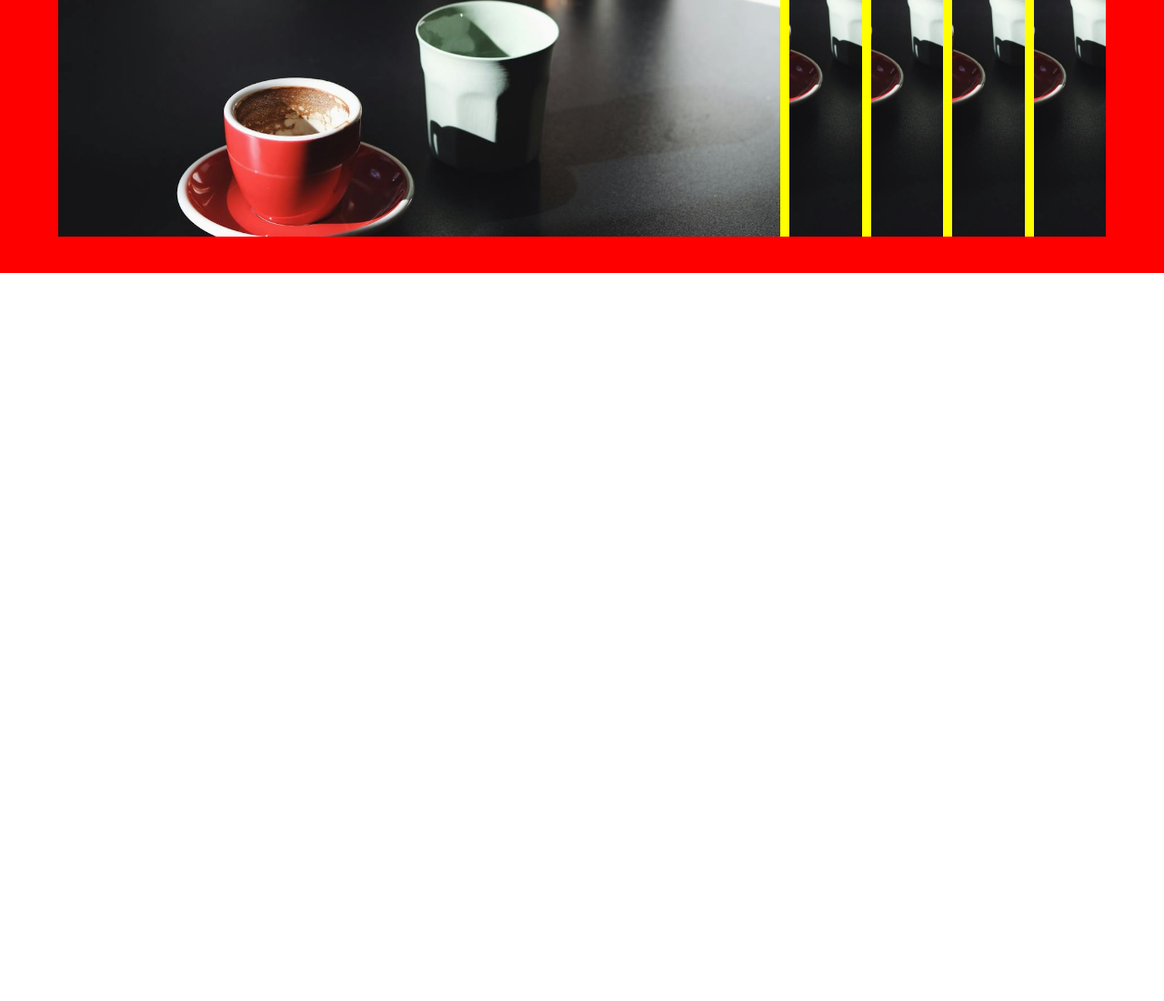
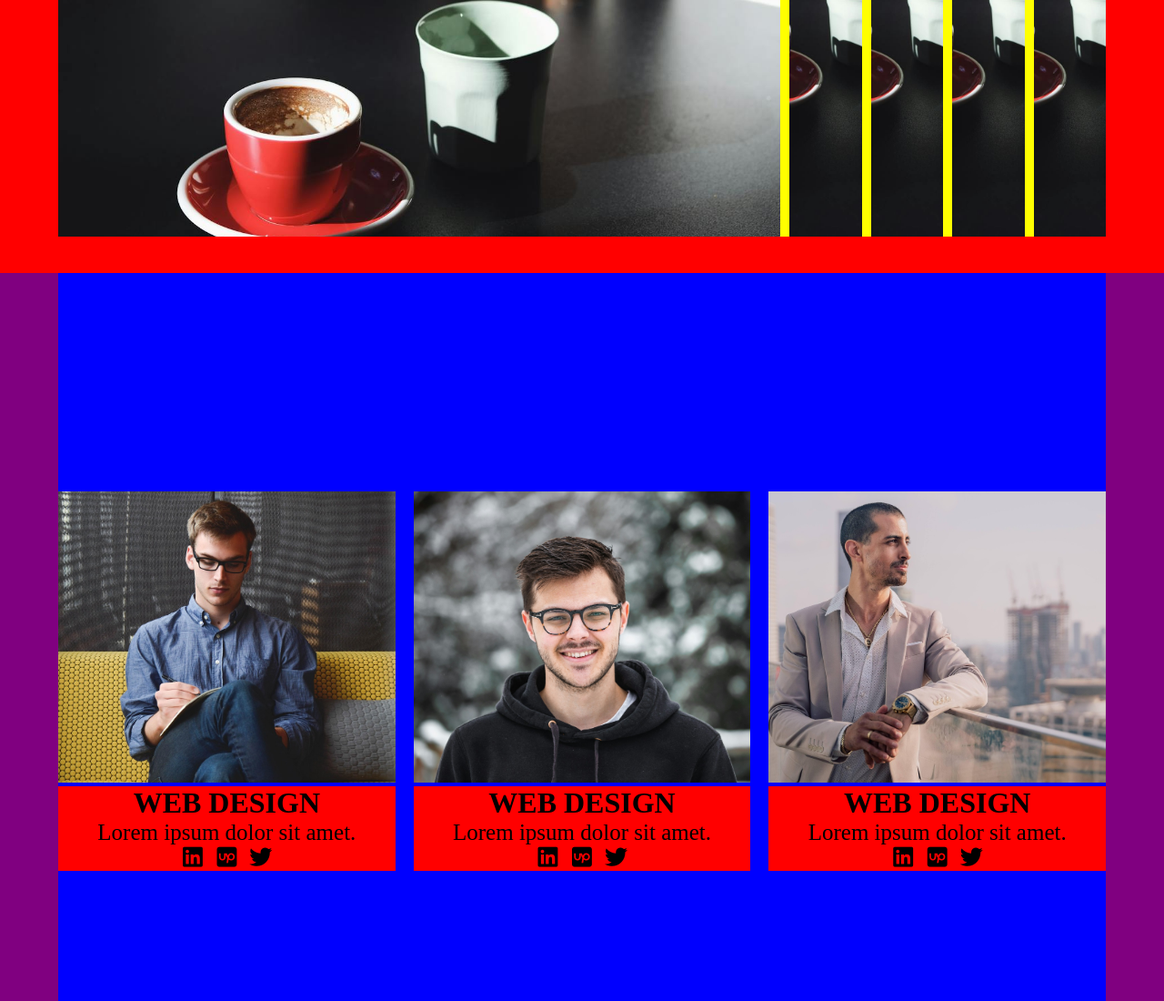
Before and after one commit to al-bariul/card-hover-effect, a plain HTML site: page index.html in a window 1280 px wide. Shown: the part 500-1600 px from the top of the page at 91% size. Before the commit the page ends 800 px from the top, so only its background shows below. Drawn offline with Linux system fonts and the light colour scheme.

Commit message:
second card html css almost done

```diff
--- a/index.html
+++ b/index.html
@@ -5,6 +5,13 @@
     <meta name="viewport" content="width=device-width, initial-scale=1.0" />
     <title>Card Hover Effect</title>
     <link rel="stylesheet" href="style.css" />
+    <link
+      rel="stylesheet"
+      href="https://cdnjs.cloudflare.com/ajax/libs/font-awesome/7.0.1/css/all.min.css"
+      integrity="sha512-2SwdPD6INVrV/lHTZbO2nodKhrnDdJK9/kg2XD1r9uGqPo1cUbujc+IYdlYdEErWNu69gVcYgdxlmVmzTWnetw=="
+      crossorigin="anonymous"
+      referrerpolicy="no-referrer"
+    />
   </head>
   <body>
     <div class="cards-container">
@@ -32,6 +39,47 @@
       </div>
     </div>
 
+    <div class="second-cards-container">
+      <div class="second-cards">
+        <div class="second-card">
+          <img src="1st.jpg" alt="" />
+          <div class="txt">
+            <h1>WEB DESIGN</h1>
+            <p>Lorem ipsum dolor sit amet.</p>
+            <div class="icons">
+              <i class="fa-brands fa-linkedin"></i>
+              <i class="fa-brands fa-square-upwork"></i>
+              <i class="fa-brands fa-twitter"></i>
+            </div>
+          </div>
+        </div>
+        <div class="second-card">
+          <img src="2nd.jpg" alt="" />
+          <div class="txt">
+            <h1>WEB DESIGN</h1>
+            <p>Lorem ipsum dolor sit amet.</p>
+            <div class="icons">
+              <i class="fa-brands fa-linkedin"></i>
+              <i class="fa-brands fa-square-upwork"></i>
+              <i class="fa-brands fa-twitter"></i>
+            </div>
+          </div>
+        </div>
+        <div class="second-card">
+          <img src="3rd.jpg" alt="" />
+          <div class="txt">
+            <h1>WEB DESIGN</h1>
+            <p>Lorem ipsum dolor sit amet.</p>
+            <div class="icons">
+              <i class="fa-brands fa-linkedin"></i>
+              <i class="fa-brands fa-square-upwork"></i>
+              <i class="fa-brands fa-twitter"></i>
+            </div>
+          </div>
+        </div>
+      </div>
+    </div>
+
     <script src="script.js"></script>
   </body>
 </html>
--- a/style.css
+++ b/style.css
@@ -58,3 +58,48 @@ h3 {
   opacity: 1;
   transition: opacity 0.2s ease 0.5s;
 }
+
+/* //////////////////////////
+///////////////////
+////////////
+ */
+.second-cards-container {
+  background-color: purple;
+  display: flex;
+  height: 100vh;
+  width: 100%;
+}
+
+.second-cards {
+  display: flex;
+  background-color: blue;
+  align-items: center;
+  justify-content: center;
+  width: 90%;
+  margin: 0 auto;
+  gap: 20px;
+}
+
+.second-card {
+  background-color: yellow;
+  width: 100%;
+  height: 40%;
+}
+
+.second-card img {
+  width: 100%;
+  height: 100%;
+  object-fit: cover;
+  background-position: center;
+}
+
+.txt {
+  background-color: red;
+  /* margin-top: 5vw; */
+  text-align: center;
+}
+
+.txt p,
+.txt .icons {
+  font-size: 25px;
+}
```
Also changed, not shown: 1st.jpg (added), 2nd.jpg (added), 3rd.jpg (added).
